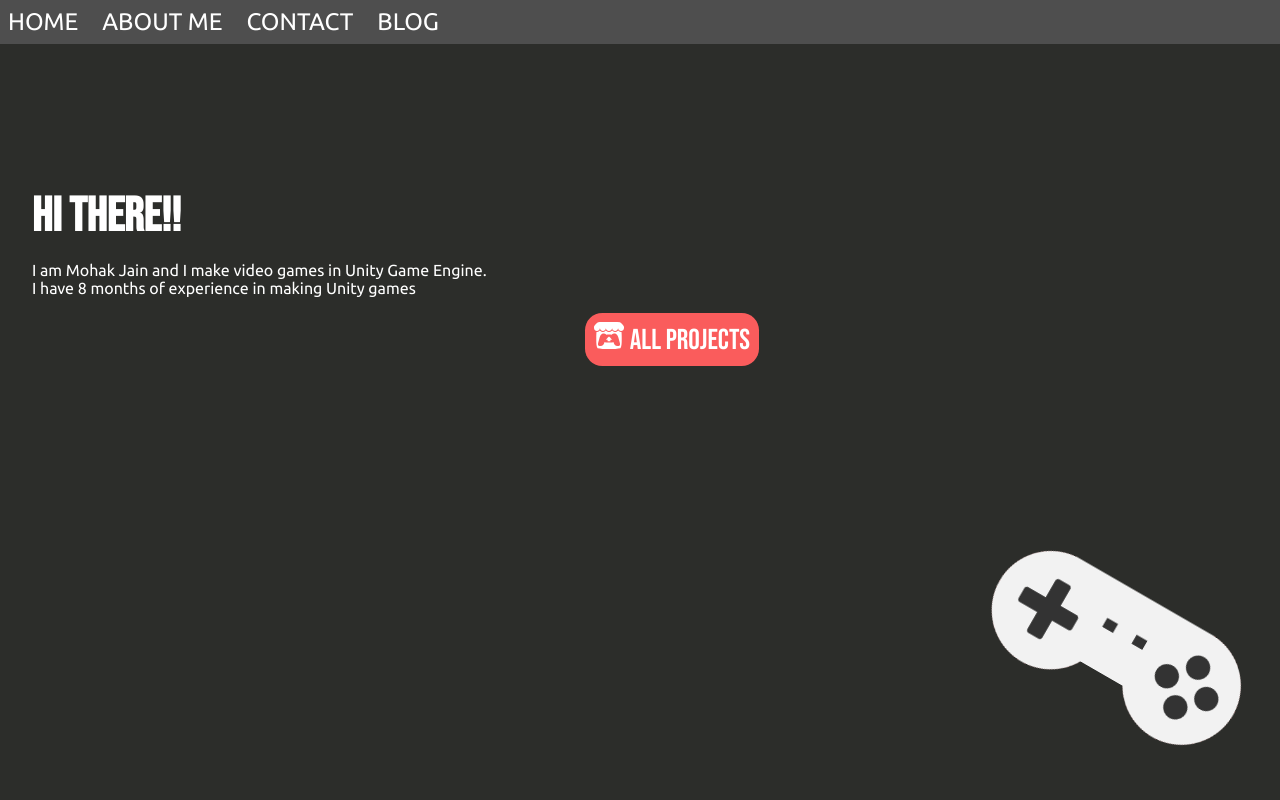
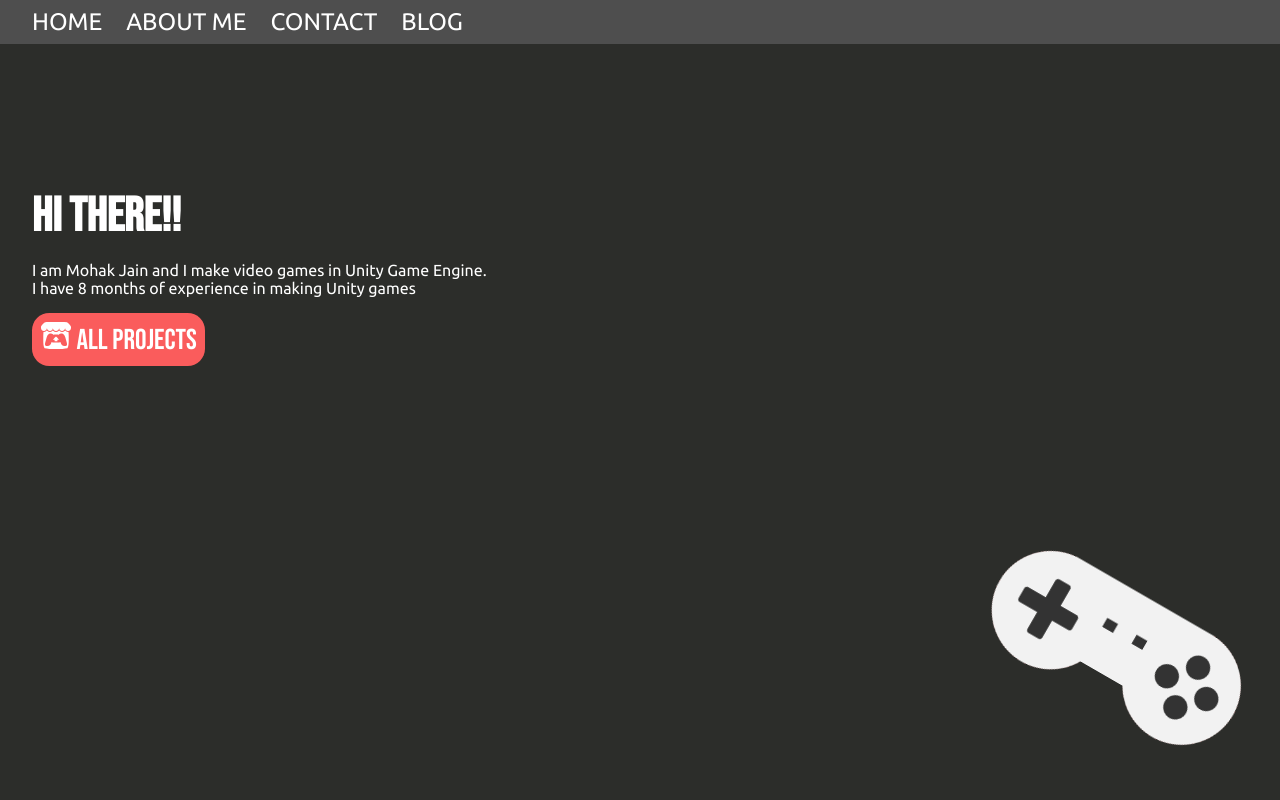
Before and after one commit to mohakdev/GamedevPortfolio, a plain HTML site: page index.html in a window 1280 px wide. Shown: the top 800 px of the page. Drawn offline with Linux system fonts and the light colour scheme.

Commit message:
Responsive UI

```diff
--- a/CSS/Style.css
+++ b/CSS/Style.css
@@ -10,14 +10,16 @@ body {
     background: #2C2D2A;
     margin : 0em;
     font-family : Ubuntu;
+    overflow : hidden;
 }
 #Header {
     background: #4E4E4E;
     padding: 0.5em;
+    width : 100vw;
 }
 #MobileMenuIcon {
     display: block;
-    margin-left: auto;
+    margin-right: auto;
     color : white;
     cursor: pointer;
 }
@@ -31,7 +33,7 @@ ul {
     text-decoration: none;
     font-size: 1.5em;
     margin-top : 0.5em;
-    margin-right: 1em;
+    margin-left: 1em;
 
     cursor: pointer;
     /*font-family: 'Bebas Neue', cursive;*/
@@ -42,11 +44,11 @@ ul {
 #Navbar {
     display : none;
     position: fixed;
-    text-align: right;
+    text-align: left;
     margin-top: 2em;
     z-index: 100;
     top: 0;
-    right: 0;
+    left: 0;
     width: 40%;
     height: 100%;
     background-color: #4E4E4E;
@@ -97,6 +99,9 @@ p {
 }
 
 /*Social Page CSS*/
+#SocialSection {
+    text-align: center;
+}
 
 .SocialLinks {
     display: block;
@@ -117,10 +122,9 @@ p {
     cursor: pointer;
     border-radius: 0.35em;
 }
-
-#SocialSection {
-    text-align: center;
-}
+    .SocialLinks:hover {
+        transform: scale(1.2);
+    }
 
 #GithubLink{
     background-color : #0A0A0A;
@@ -180,4 +184,7 @@ p {
         margin-block-start : 3em;
         margin-block-end : 0em;
     }
+    .AllProjectsBtn{
+        margin:0em;
+    }
 }
```
Also changed, not shown: index.html (+1 -1 lines).
